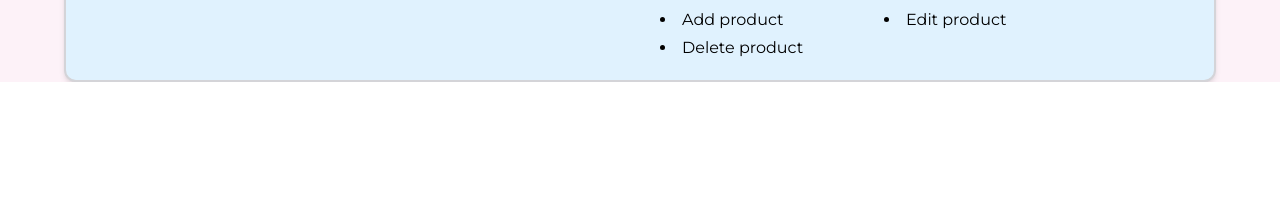
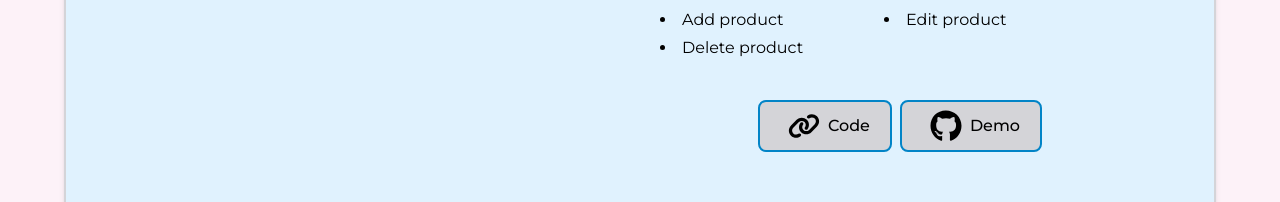
Before and after one commit to JuanP-VT/developer-page, a Next.js app: page / in a window 1280 px wide. Shown: the part 2231-2433 px from the top of the page. Before the commit the page ends 2313 px from the top, so only its background shows below. Built offline with nearby package versions, Linux system fonts and the light colour scheme.

Commit message:
UPD - HighlightCard component

```diff
--- a/app/components/Projects/Project cards/HighlightCard.tsx
+++ b/app/components/Projects/Project cards/HighlightCard.tsx
@@ -1,3 +1,7 @@
+import { FontAwesomeIcon } from "@fortawesome/react-fontawesome";
+import { faGit, faGithub } from "@fortawesome/free-brands-svg-icons";
+import { faLink } from "@fortawesome/free-solid-svg-icons";
+
 import TechIcon from "../../Tech stack/TechIcon";
 export const dynamic = "force-dynamic";
 type Props = {
@@ -6,6 +10,8 @@ type Props = {
   description: string;
   techs: string[];
   featureList: string[];
+  code: string;
+  demo: string;
 };
 
 function HighlightCard({
@@ -14,6 +20,8 @@ function HighlightCard({
   description,
   techs,
   featureList,
+  demo,
+  code,
 }: Props) {
   return (
     <div
@@ -55,6 +63,22 @@ function HighlightCard({
             ))}
           </ul>
         </div>
+        <div className="flex justify-center gap-2 py-10">
+          <a
+            className="flex rounded-lg border-2 border-sky-600 bg-zinc-300 px-5"
+            href={code}
+          >
+            <FontAwesomeIcon icon={faLink} className=" h-8 w-8 p-2" />
+            <p className="flex items-center font-medium">Code</p>
+          </a>
+          <a
+            className="flex rounded-lg border-2  border-sky-600 bg-zinc-300 px-5"
+            href={demo}
+          >
+            <FontAwesomeIcon icon={faGithub} className="h-8 w-8 p-2" />
+            <p className="flex items-center font-medium">Demo</p>
+          </a>
+        </div>
       </div>
     </div>
   );
```
